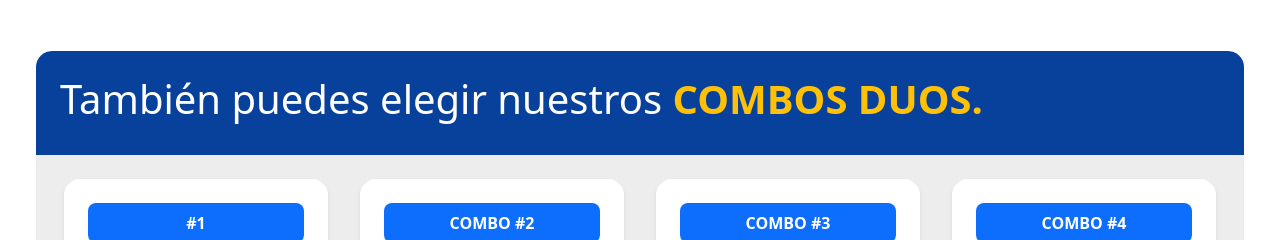
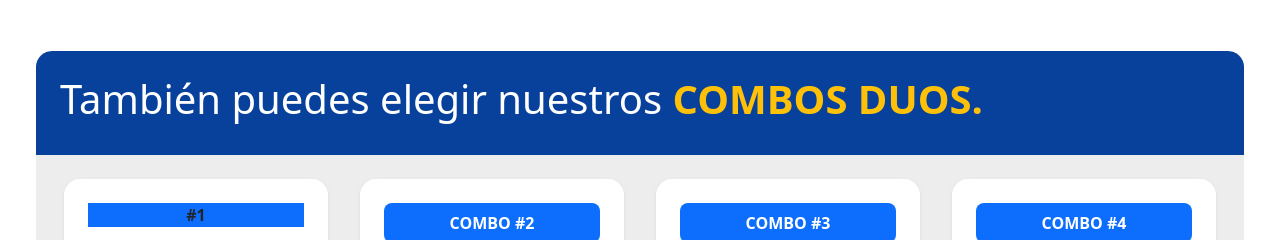
Before and after one commit to roynitorres/filmstreamgo, a Flask app: page / in a window 1280 px wide. Shown: the part 2742-2982 px from the top of the page. Run offline with Flask 3, Linux system fonts and the light colour scheme.

Commit message:
Thu, Nov 20, 2025, 10:01 PM -06:00

```diff
--- a/templates/inicio.html
+++ b/templates/inicio.html
@@ -350,7 +350,7 @@
         <div class="row py-4">
             <div class="col-md-3 px-3 ">
                 <div class=" bg-white rounded-4 border-1 p-4 text-center shadow-sm">
-                    <p class=" fw-bold text-white bg-primary py-2 rounded-3">#1</p>
+                    <p class="fw-bold bg-primary">#1</p>
                     <div class="d-flex flex-column  align-items-center justify-content-center my-3">
                         <img class="img-fluid" src="{{ url_for('static', filename='img/Combos/1.svg') }}"
                             alt="Combo netflix 2">
```
